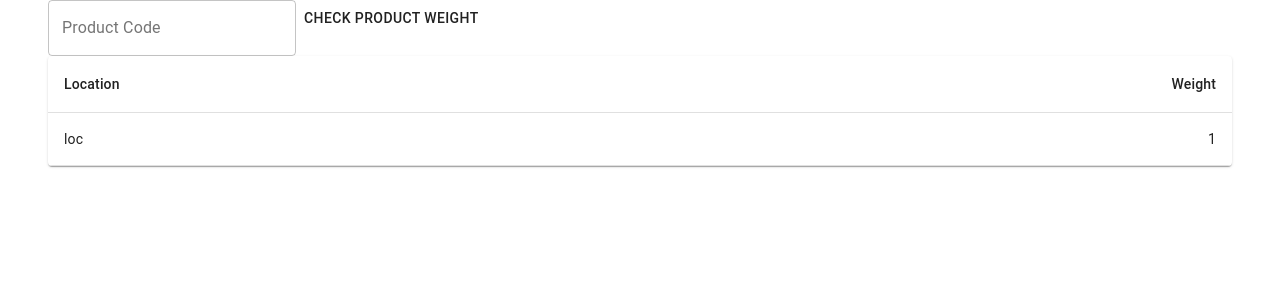
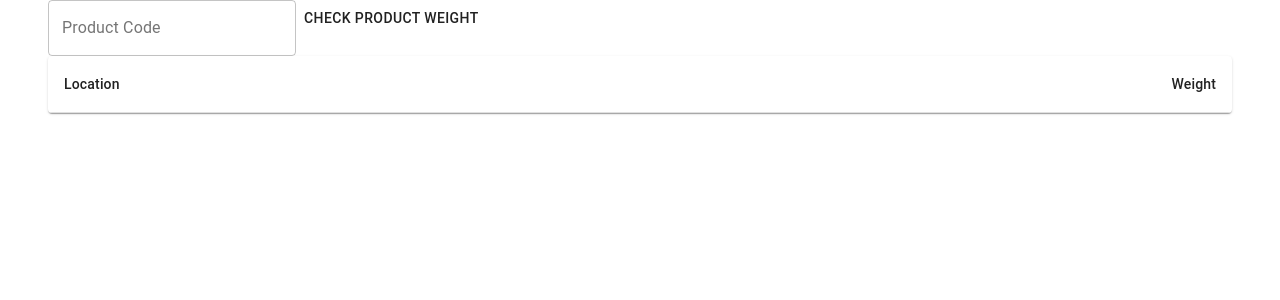
Before and after one commit to normanlys/warehouse-inventory-system, a React (Create React App) app in the folder frontend/: page / in a window 1280 px wide. Shown: the top 300 px of the page. Built offline with nearby package versions, Linux system fonts and the light colour scheme; no server answers.

Commit message:
Refactor

```diff
--- a/frontend/src/APIService.js
+++ b/frontend/src/APIService.js
@@ -14,6 +14,7 @@ export function getProductCount(code) {
             'Content-Type': 'application/json',
         }
     })
+    .then(res => res.json())
 }
 
 export function getGreetings() {
--- a/frontend/src/components/QuantityTable.js
+++ b/frontend/src/components/QuantityTable.js
@@ -21,16 +21,7 @@ export default function QuantityTable() {
 
   const classes = useStyles();
   const [code, setCode] = React.useState("")
-  const [rows, setRows] = React.useState([{ location: "loc", weight: 1 }]);
-
-  useLayoutEffect(() => {
-    getProductCount('p2')
-      .then(res => res.json())
-      .then(json => {
-        setRows(json)
-      })
-      .catch(err => console.log(err))
-  }, [])
+  const [rows, setRows] = React.useState([]);
 
   const onCheckButtonClick = () => {
     if (code == "") {
```
